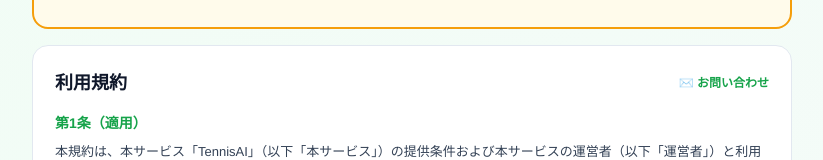
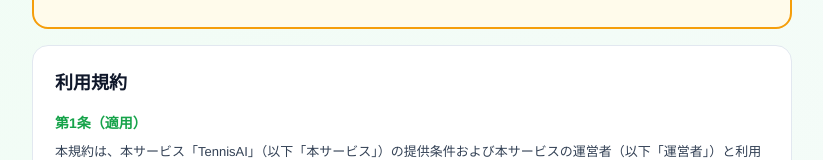
Before and after one commit to itatsuya8768-sketch/tennis-ai, a Next.js app: page /terms in a window 1280 px wide. Shown: the part 429-589 px from the top of the page, without its empty margins (228-1051 px from the left). Built offline with nearby package versions, Linux system fonts and the light colour scheme.

Commit message:
style: remove contact link from terms page (kept on main footer)
Co-Authored-By: Claude Opus 4.8 <noreply@anthropic.com>

```diff
--- a/app/terms/page.tsx
+++ b/app/terms/page.tsx
@@ -28,10 +28,7 @@ export default function TermsPage() {
 
         {/* 利用規約 */}
         <div style={card}>
-          <div style={{ display: "flex", alignItems: "center", justifyContent: "space-between", marginBottom: 12 }}>
-            <h2 style={{ ...h2, margin: 0 }}>利用規約</h2>
-            <Link href="/contact" style={{ fontSize: 12, color: "#16a34a", fontWeight: 800, textDecoration: "none", whiteSpace: "nowrap" }}>✉️ お問い合わせ</Link>
-          </div>
+          <h2 style={h2}>利用規約</h2>
 
           <h3 style={h3}>第1条（適用）</h3>
           <p style={p}>本規約は、本サービス「TennisAI」（以下「本サービス」）の提供条件および本サービスの運営者（以下「運営者」）と利用者との間の権利義務関係を定めるものです。利用者は、本サービスを利用することで本規約に同意したものとみなされます。</p>
```
